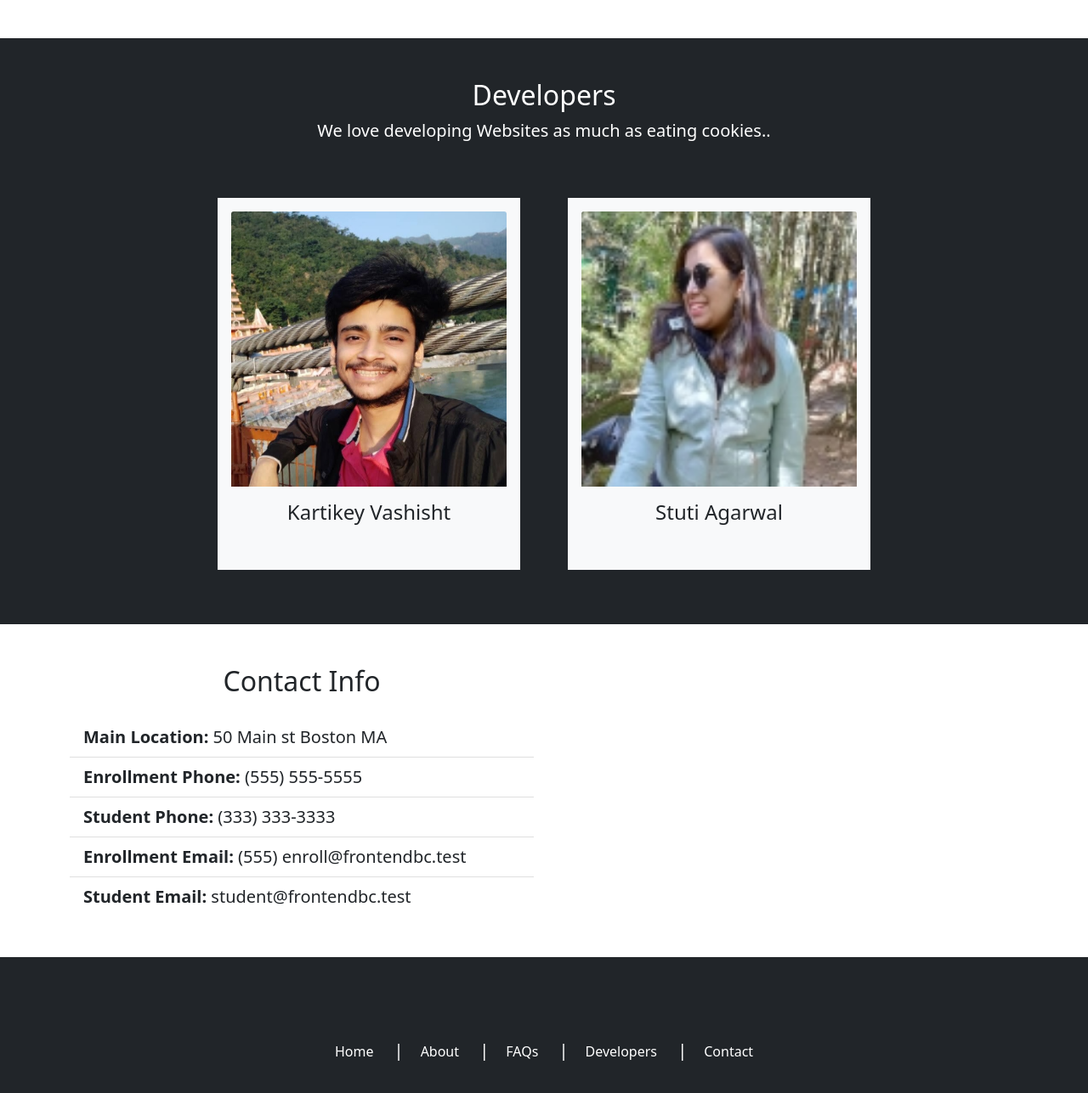
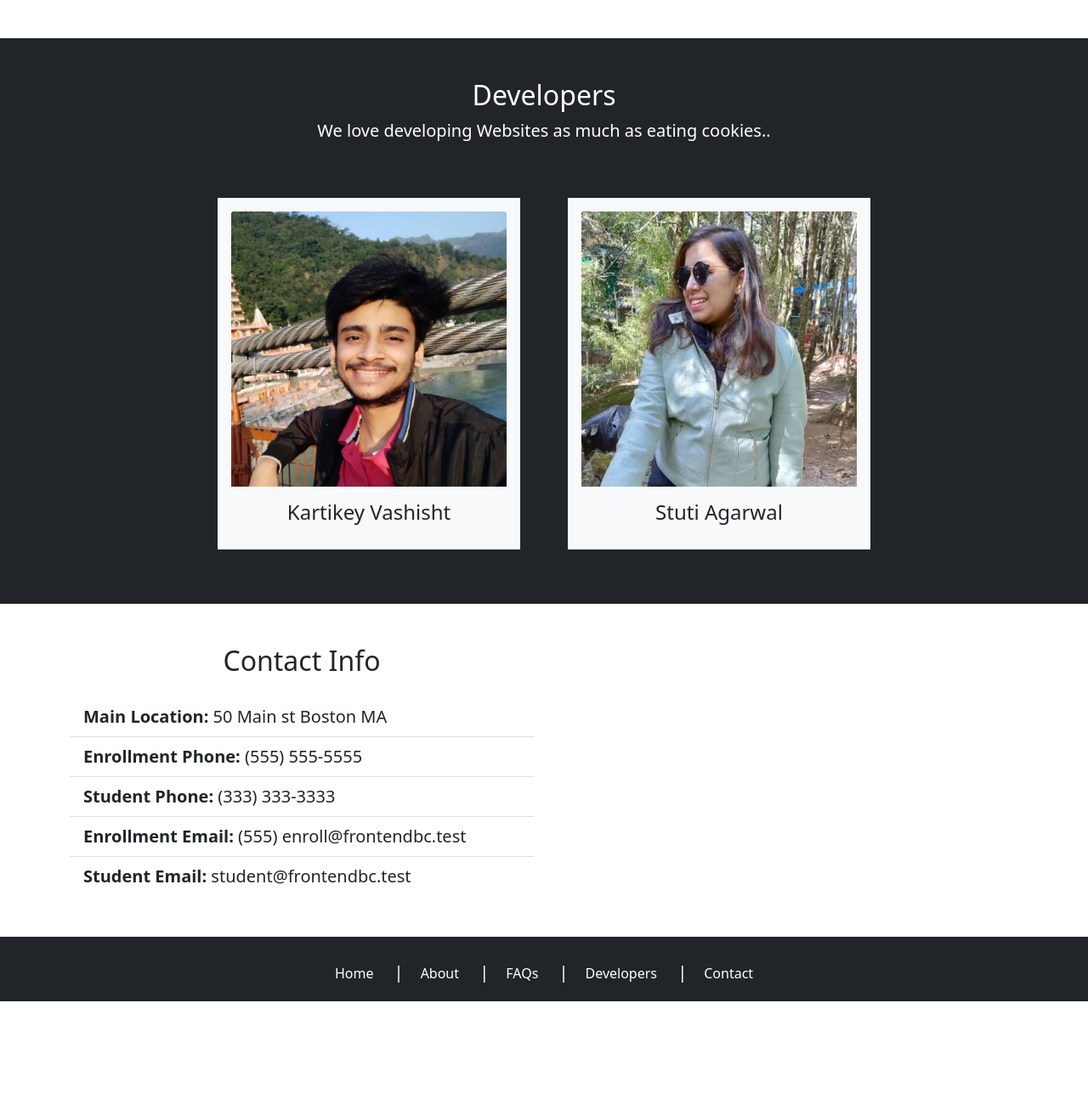
Before and after one commit to stuti2309/covid-19-prediction-with-chest-xray-using-resnet, a plain HTML site: page index.html in a window 1280 px wide. Shown: the part 2816-4103 px from the top of the page at 85% size. After the commit the page ends 3995 px from the top, so only its background shows below. Drawn offline with nearby package versions, Linux system fonts and the light colour scheme; no server answers.

Commit message:
Updated footer, Stuti Image

```diff
--- a/index.html
+++ b/index.html
@@ -334,7 +334,6 @@
                 <p class="card-text mb-4">
                   I am a Programmer and Developer.
                   My areas of interest are Web Development, Machine Learning , Cloud Computing and Problem Solving.
-                  I am currently looking for Full-Time SDE Roles!
                 </p>
                 <a href="#" target="_blank" class="mx-3"><i class="my text-dark fa-brands fa-twitter-square fa-2x"></i></a>
                 <a href="https://www.linkedin.com/in/kartikey-vashisht21/" target="_blank"class="mx-3"><i class="text-dark fa-brands fa-linkedin fa-2x"></i></a>
@@ -349,7 +348,7 @@
           <div class="card-flip">
             <!-- Card Front -->
             <div class="card-body front bg-light">
-              <img src="img/Stuti.jpeg"
+              <img src="img/Stuti-bg.jpg"
                 class="card-img-top">
               <div class="card-block">
                 <h4 class="card-title text-center pt-3">Stuti Agarwal</h4>
@@ -358,12 +357,11 @@
             <!-- Card Back -->
             <div class="card back">
               <div class="card-body text-center">
-                <img src="img/Stuti.jpeg" class="rounded-circle my-3" alt="" />
+                <img src="img/Stuti-sm.jpg" class="rounded-circle my-3" alt="" />
                 <h3 class="card-title my-3">Stuti Agarwal</h3>
                 <p class="card-text mb-4">
                   I am a Programmer and Developer.
                   My areas of interest are Web Development, Machine Learning , Cloud Computing and Problem Solving.
-                  I am currently looking for Full-Time SDE Roles!
                 </p>
                 <a href="https://twitter.com/stutiagrawalsa1" target="_blank" class="mx-3"><i class="my text-dark fa-brands fa-twitter-square fa-2x"></i></a>
                 <a href="https://www.linkedin.com/in/agarwal-stuti/" target="_blank"class="mx-3"><i class="text-dark fa-brands fa-linkedin fa-2x"></i></a>
@@ -427,7 +425,7 @@
   </section>
 
   <!-- Footer -->
-  <footer class="p-5 bg-dark text-white text-center position-relative">
+  <footer class=" bg-dark text-white text-center position-relative">
     <div class="footer-left">
       <p class="footer-links">
         <br>
--- a/index.js
+++ b/index.js
@@ -1,4 +1,4 @@
-fetch('https://corona.lmao.ninja/v2/countries/India')
+fetch('https://disease.sh/v3/covid-19/countries/india')
 .then((response) => {
   return response.json();
 })
--- a/style.css
+++ b/style.css
@@ -174,23 +174,23 @@ img#flag {
 }
 
 /* footer links */
-.p-5 .footer-left{
+ .footer-left{
 	display: inline-block;
-	vertical-align: top;
+	vertical-align: center;
 }
-.p-5 .footer-links{
+ .footer-links{
 	color:  #ffffff;
-	margin: 20px 0 12px;
+
 	padding: 0;
 }
-.p-5 .footer-links a{
+ .footer-links a{
 	display:inline-block;
 	line-height: 1.8;
   font-weight:400;
 	text-decoration: none;
 	color:  inherit;
 }
-.p-5 .footer-links a:before {
+ .footer-links a:before {
   content: "|";
   font-weight:300;
   font-size: 20px;
@@ -201,7 +201,7 @@ img#flag {
   margin-left: 20px;
   margin-right: 20px;
 }
-.p-5 .footer-links .link-1:before {
+ .footer-links .link-1:before {
   content: none;
 }
 
```
Also changed, not shown: img/Stuti-bg.jpg (added), img/Stuti-sm.jpg (added), img/Stuti.jpeg (deleted).
